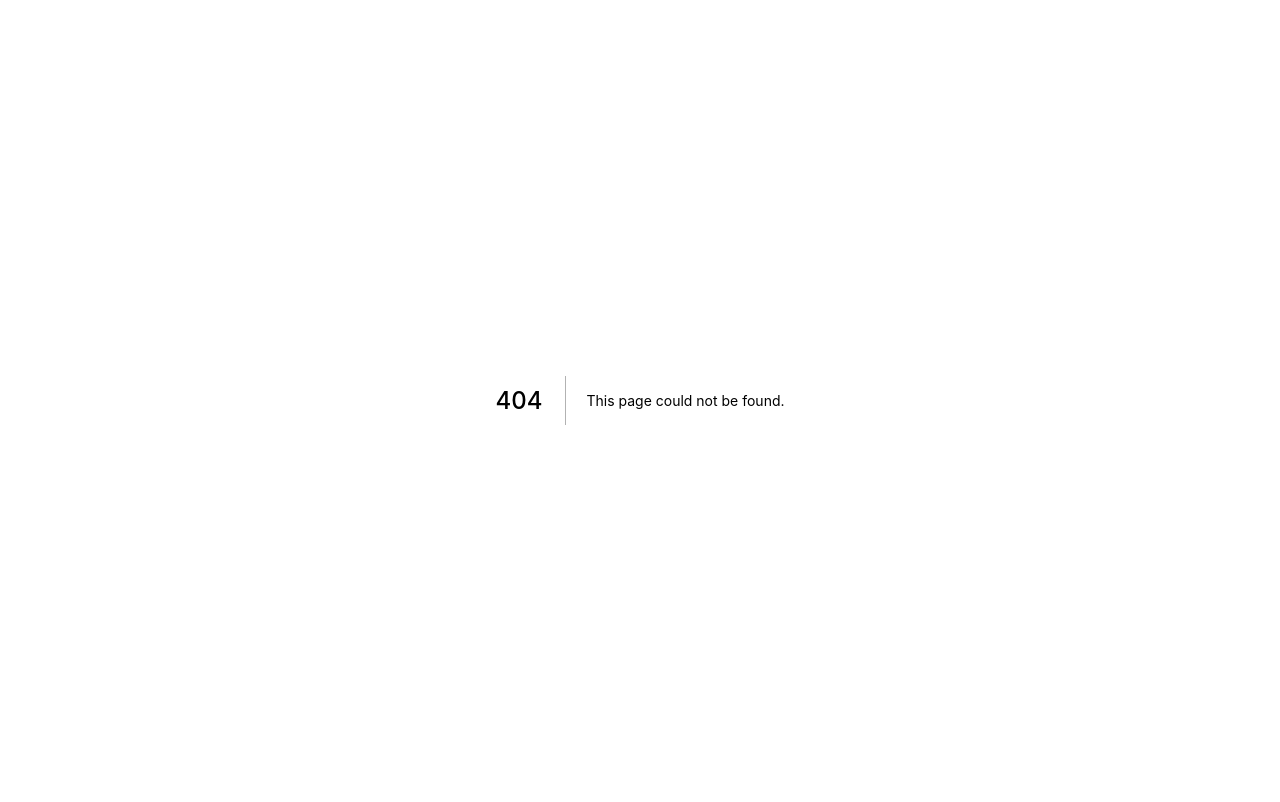
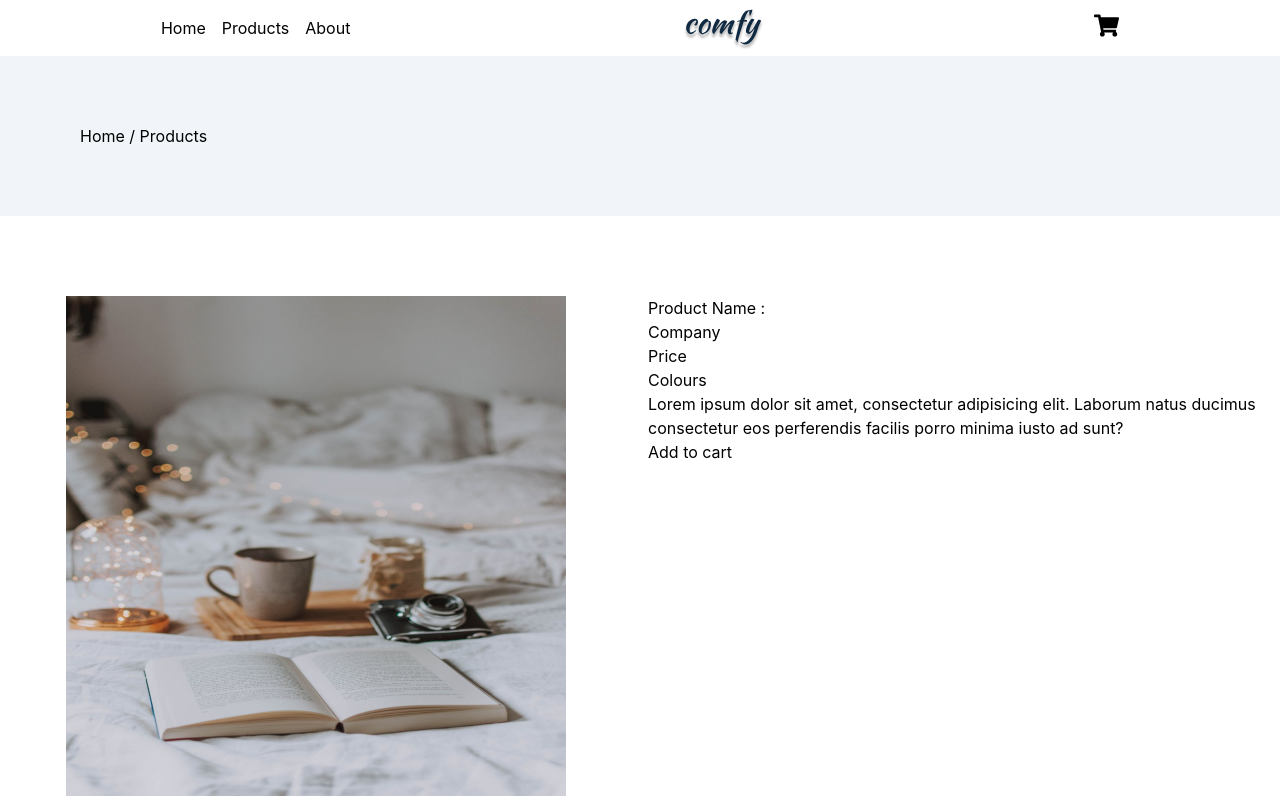
Before and after one commit to appohfaiths/comfy-clone-nextjs, a Next.js app: page /productDetails in a window 1280 px wide. Before the commit this address had no page. Built offline with nearby package versions, Linux system fonts and the light colour scheme.

Commit message:
designed cart

```diff
--- /dev/null
+++ b/src/components/layouts/cartMenu.js
@@ -0,0 +1,34 @@
+import { useState } from 'react';
+import { FaTimes } from 'react-icons/fa';
+
+function CartMenu() {
+  const [showCart, setShowCart] = useState(false);
+
+  return (
+    <div className="fixed top-0 left-0 w-[100vw] h-[100vh] z-10 bg-[rgba(0,0,0,0.5)]">
+      <div className="fixed top-0 right-0 w-[25vw] bg-slate-200  p-10 pl-20 text-black h-full grid grid-rows-[1fr_4fr_1fr] ease-in-out duration-200">
+        <div className="absolute top-1 left-2">
+          <button onClick={() => setShowCart(!showCart)}>
+            <FaTimes color="black" size={25} />
+          </button>
+        </div>
+        <header>
+          <div className="">
+            <h3>Your Bag</h3>
+          </div>
+        </header>
+        <div className="">Cart Items</div>
+        <footer>
+          <div className="">
+            <h3>Total : $ 0.00</h3>
+          </div>
+          <div className="">
+            <button>Checkout</button>
+          </div>
+        </footer>
+      </div>
+    </div>
+  );
+}
+
+export default CartMenu;
--- a/src/components/layouts/layoutNavbar.js
+++ b/src/components/layouts/layoutNavbar.js
@@ -3,21 +3,10 @@ import Image from 'next/image';
 import Link from 'next/link';
 import { FaShoppingCart, FaBars } from 'react-icons/fa';
 import blackLogo from '../../assets/images/logos/logo-black.svg';
-import Sidebar from './sidebar';
+import CartMenu from './cartMenu';
 
 function LayoutNavbar() {
-  const [show, setShow] = useState(false);
-
-  function handleClick() {
-    console.log('clicked');
-    setShow(!show);
-
-    if (show) {
-      return <Sidebar />;
-    } else {
-      return {};
-    }
-  }
+  const [showCart, setShowCart] = useState(false);
 
   return (
     <>
@@ -42,7 +31,11 @@ function LayoutNavbar() {
           <Image src={blackLogo} alt="comfy logo" width={100} height={50} />
         </div>
         <div className="">
-          <button onClick={handleClick}>
+          <button
+            onClick={() => {
+              setShowCart(!showCart);
+            }}
+          >
             <FaShoppingCart color="black" size={25} />
           </button>
         </div>
--- a/src/components/layouts/sidebar.js
+++ /dev/null
@@ -1,26 +0,0 @@
-import React from 'react';
-import { FaTimes } from 'react-icons/fa';
-
-function Sidebar() {
-  return (
-    <div className="absolute top-0 right-0">
-      <div className="">
-        <button>
-          <FaTimes color="black" size={25} />
-        </button>
-      </div>
-      <div className="">
-        <h3>Your Bag</h3>
-      </div>
-      <div className="">Cart Items</div>
-      <div className="">
-        <h3>Total : $ 0.00</h3>
-      </div>
-      <div className="">
-        <button>Checkout</button>
-      </div>
-    </div>
-  );
-}
-
-export default Sidebar;
--- a/src/components/products/singleProduct.js
+++ b/src/components/products/singleProduct.js
@@ -1,10 +1,39 @@
-import React from 'react';
+import React, { useState } from 'react';
 import Image from 'next/image';
+import Link from 'next/link';
+import { FaSearch, FaShoppingCart } from 'react-icons/fa';
 
 function SingleProduct({ image, name, price }) {
+  const productName = 'High-back Bench';
+
+  function addToCart() {
+    console.log('add to cart');
+  }
+
+  function displayProduct() {}
+
   return (
     <div>
-      <img className="h-[15rem] w-full" src={image}></img>
+      <div className="relative group">
+        <div className="">
+          <img className="h-[15rem] w-full" src={image}></img>
+        </div>
+        <div className=" absolute top-32 left-36 grid grid-cols-2 gap-4 align-middle">
+          <button className="hidden group-hover:block bg-orange-700 p-2 rounded-3xl">
+            <Link href={{ pathname: '/productDetails', query: productName }}>
+              <a>
+                <FaSearch color="white" size={20} />
+              </a>
+            </Link>
+          </button>
+          <button
+            className="hidden group-hover:block bg-orange-700 p-2 rounded-3xl"
+            onClick={addToCart}
+          >
+            <FaShoppingCart color="white" size={20} />
+          </button>
+        </div>
+      </div>
       <h1>{name}</h1>
       <h3>{price}</h3>
     </div>
--- a/src/pages/index.js
+++ b/src/pages/index.js
@@ -2,6 +2,7 @@ import Navbar from '../components/layouts/navbar';
 import Hero from '../components/home/Hero';
 import Featured from '../components/home/Featured';
 import LayoutNavbar from '../components/layouts/layoutNavbar';
+import CartMenu from '../components/layouts/cartMenu';
 
 export default function Home() {
   return (
--- /dev/null
+++ b/src/pages/productDetails/index.js
@@ -0,0 +1,37 @@
+import React from 'react';
+import PrimaryLayout from '../../components/layouts/primaryLayout';
+import { useRouter } from 'next/router';
+import Image from 'next/image';
+import heroImage from '../../assets/images/hero-image.jpeg';
+
+function index({ name, price, image, company, details }) {
+  const router = useRouter();
+  const query = router.query;
+  const productName = query.name;
+
+  return (
+    <div className="grid grid-cols-1 gap-4 justify-items-center mt-20 lg:grid-cols-2">
+      <div className="">
+        <Image src={heroImage} height={500} width={500} />
+      </div>
+      <div className="">
+        <h1>Product Name : {productName}</h1>
+        <h4>Company</h4>
+        <h4>Price</h4>
+        <div className="">Colours</div>
+        <p>
+          Lorem ipsum dolor sit amet, consectetur adipisicing elit. Laborum
+          natus ducimus consectetur eos perferendis facilis porro minima iusto
+          ad sunt?
+        </p>
+        <button>Add to cart</button>
+      </div>
+    </div>
+  );
+}
+
+export default index;
+
+index.getLayout = function getLayout(index) {
+  return <PrimaryLayout>{index}</PrimaryLayout>;
+};
```
